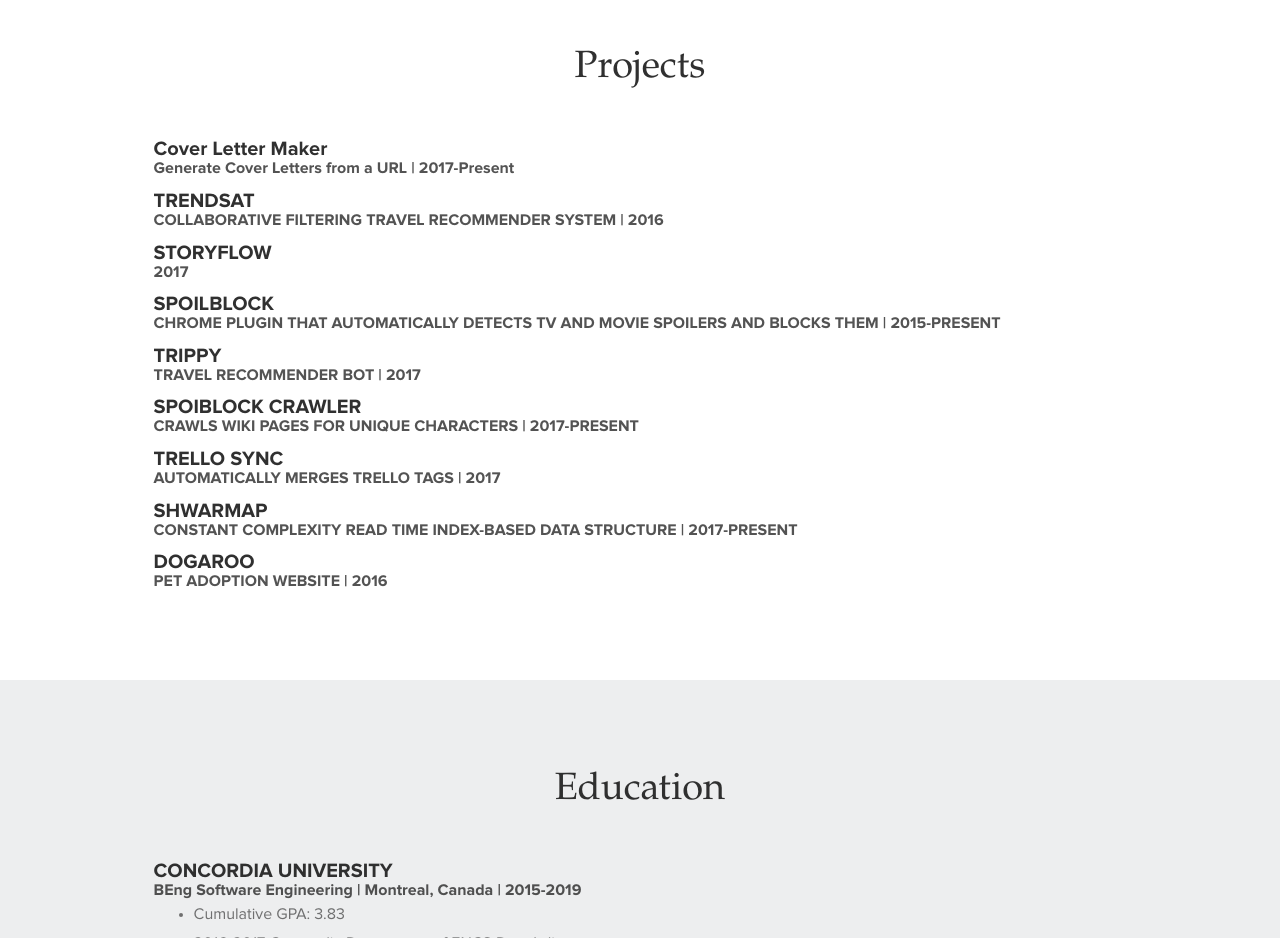
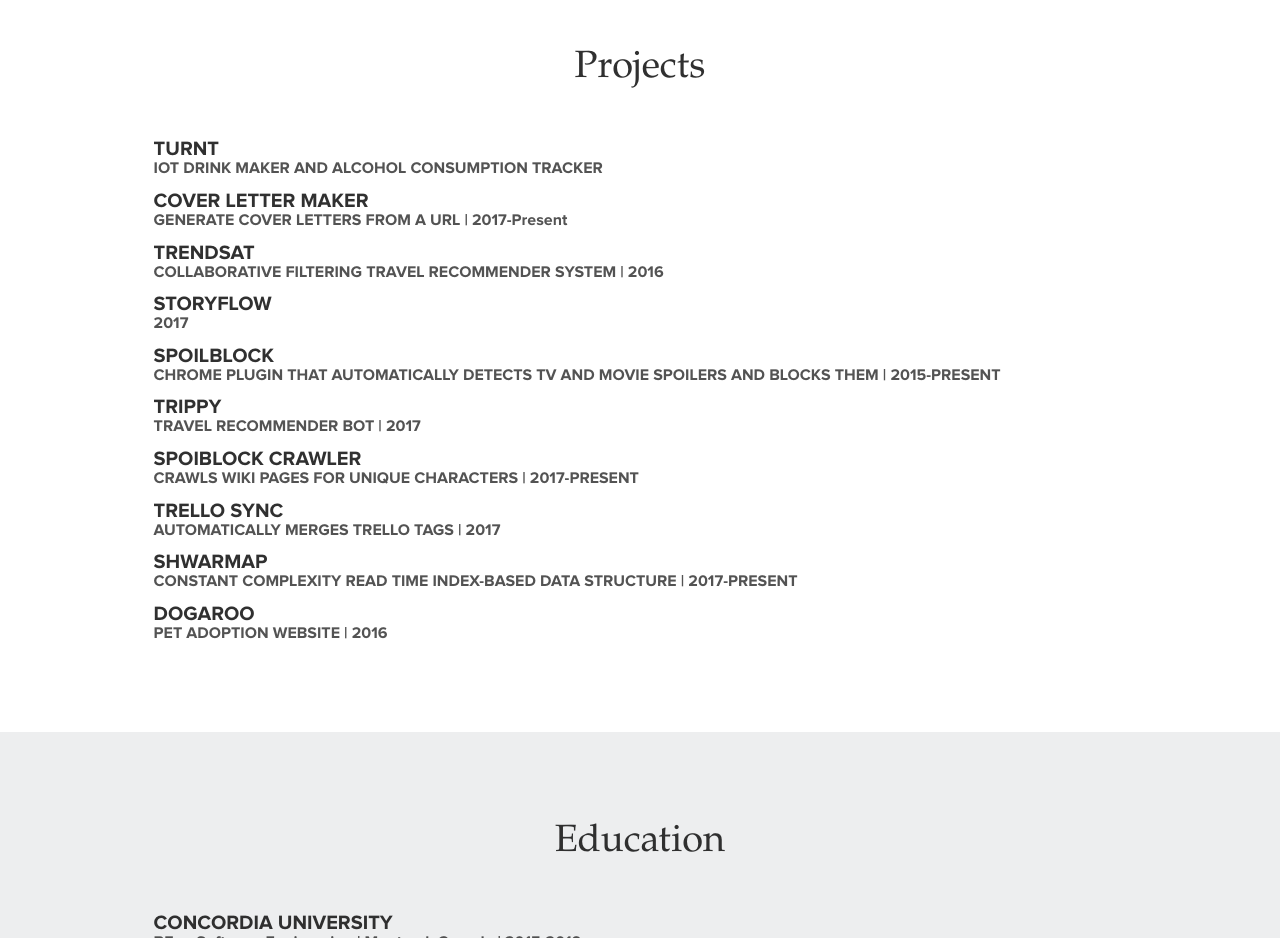
Before and after one commit to izconcept/izconcept.github.io, a plain HTML site: page index.html in a window 1280 px wide. Shown: the part 2040-2978 px from the top of the page. Drawn offline with nearby package versions, Linux system fonts and the light colour scheme.

Commit message:
updated projects

```diff
--- a/index.html
+++ b/index.html
@@ -85,8 +85,11 @@
     <div id="section-projects" class="container section">
         <h1 class="text-lead" style="text-align: center;"c>Projects</h1>
 
-        <h1 class="text-lead2">Cover Letter Maker</h1>
-        <h1 class="text-lead3">Generate Cover Letters from a URL | 2017-Present</h1>
+        <h1 class="text-lead2">TURNT</h1>
+        <h1 class="text-lead3">IOT DRINK MAKER AND ALCOHOL CONSUMPTION TRACKER </h1>
+
+        <h1 class="text-lead2">COVER LETTER MAKER</h1>
+        <h1 class="text-lead3">GENERATE COVER LETTERS FROM A URL | 2017-Present</h1>
 
         <h1 class="text-lead2">TRENDSAT</h1>
         <h1 class="text-lead3">COLLABORATIVE FILTERING TRAVEL RECOMMENDER SYSTEM | 2016</h1>
```
